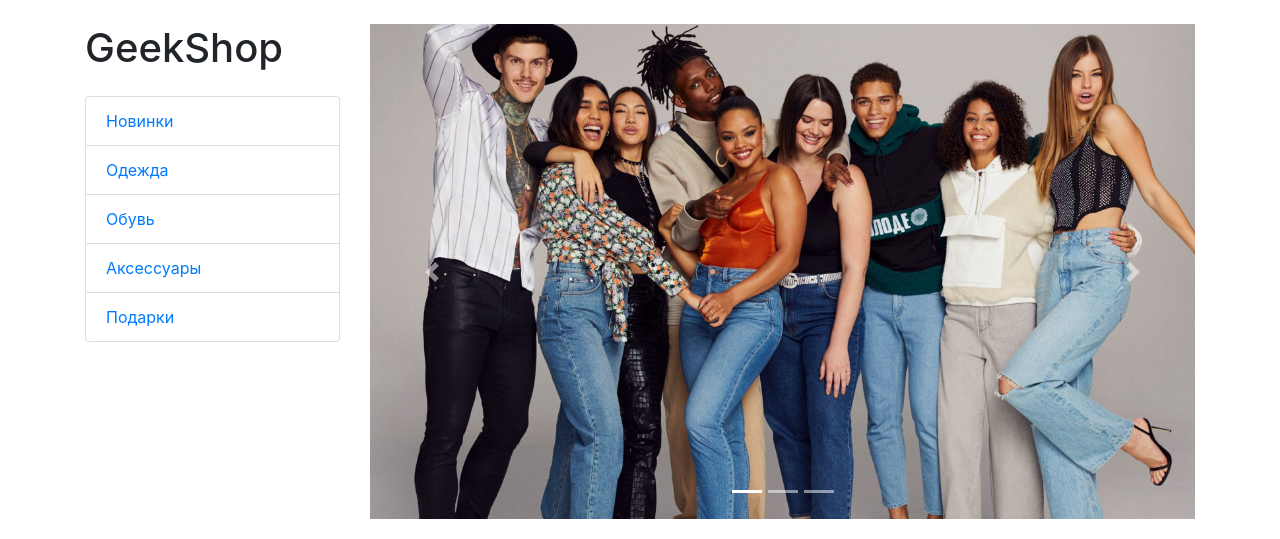
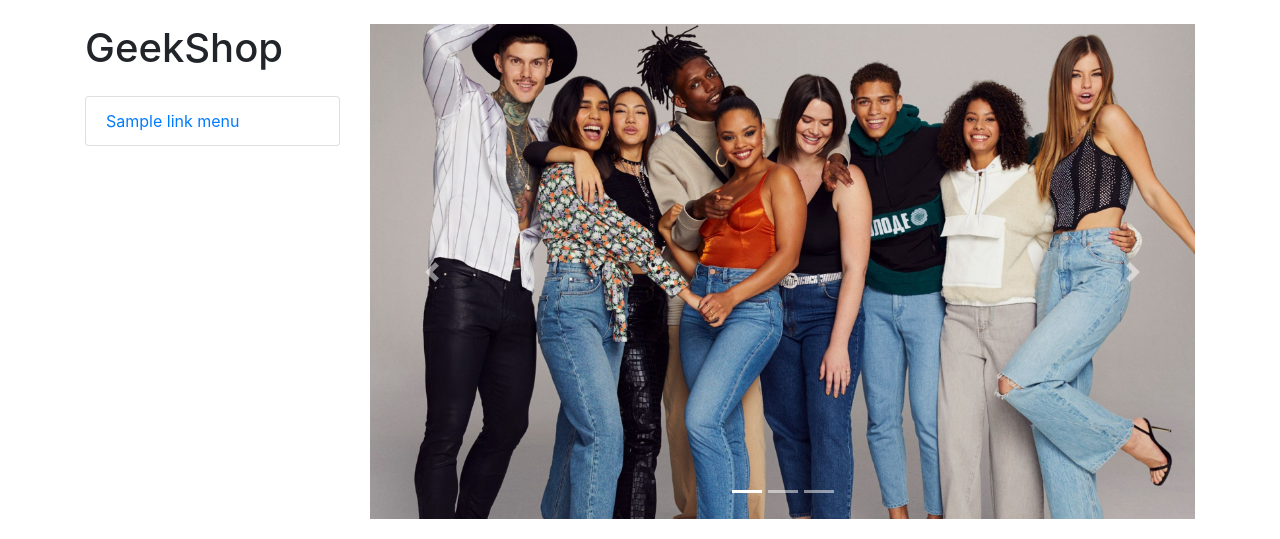
Before and after one commit to blackskam/geekshop-server, a Django app: template products/templates/products/products.html in a window 1280 px wide. Shown: the part 56-595 px from the top of the page. Run offline with Django 3.2, Linux system fonts and the light colour scheme; the template is opened without the code that fills it: most values are stand-ins (such as "Sample title", 1, 10 or a date in 2020); grey boxes marked "Sample" are stand-in pictures; some libraries are stand-ins or nearby versions.

Commit message:
add dynamic links menu

```diff
--- a/products/templates/products/products.html
+++ b/products/templates/products/products.html
@@ -14,11 +14,9 @@
 
                 <h1 class="my-4">GeekShop</h1>
                 <div class="list-group">
-                    <a href="#" class="list-group-item">Новинки</a>
-                    <a href="#" class="list-group-item">Одежда</a>
-                    <a href="#" class="list-group-item">Обувь</a>
-                    <a href="#" class="list-group-item">Аксессуары</a>
-                    <a href="#" class="list-group-item">Подарки</a>
+                    {% for link_menu in links_menu %}
+                        <a href={{ link_menu.link }} class="list-group-item">{{ link_menu.name }}</a>
+                    {% endfor %}
                 </div>
 
             </div>
```
Also changed, not shown: products/views.py (+22 -0 lines).
